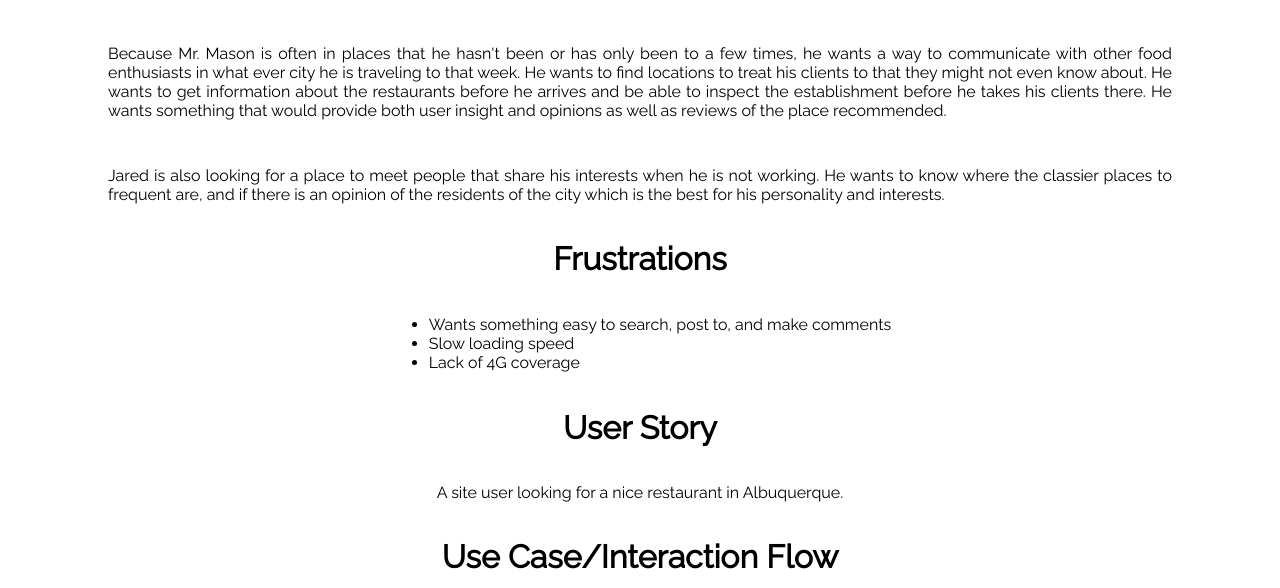
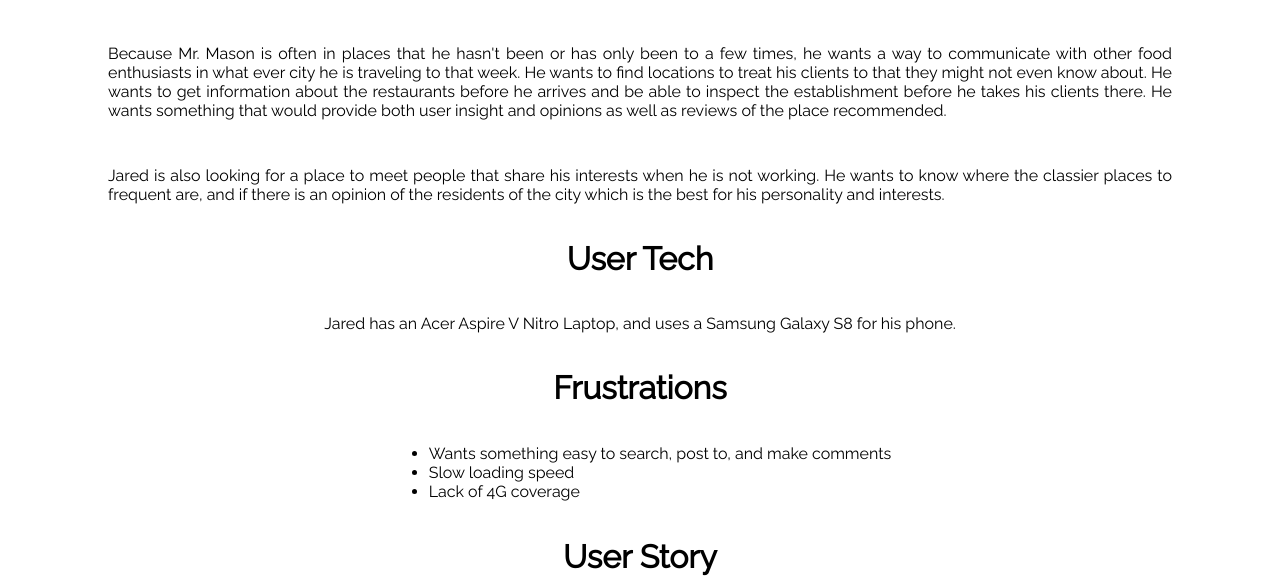
Before and after one commit to Koriganp/data-design, a PHP site: page / in a window 1280 px wide. Shown: the part 573-1161 px from the top of the page. Run offline with PHP 8.4, Linux system fonts and the light colour scheme.

Commit message:
Added user tech

```diff
--- a/index.php
+++ b/index.php
@@ -27,6 +27,8 @@
 			<p>Jared is also looking for a place to meet people that share his interests when he is not working. He wants to
 			know where the classier places to frequent are, and if there is an opinion of the residents of the city which is
 			the best for his personality and interests.</p>
+			<h1>User Tech</h1>
+			<p id="story">Jared has an Acer Aspire V Nitro Laptop, and uses a Samsung Galaxy S8 for his phone.</p>
 			<h1>Frustrations</h1>
 			<div class="centerList">
 				<ul>
```
